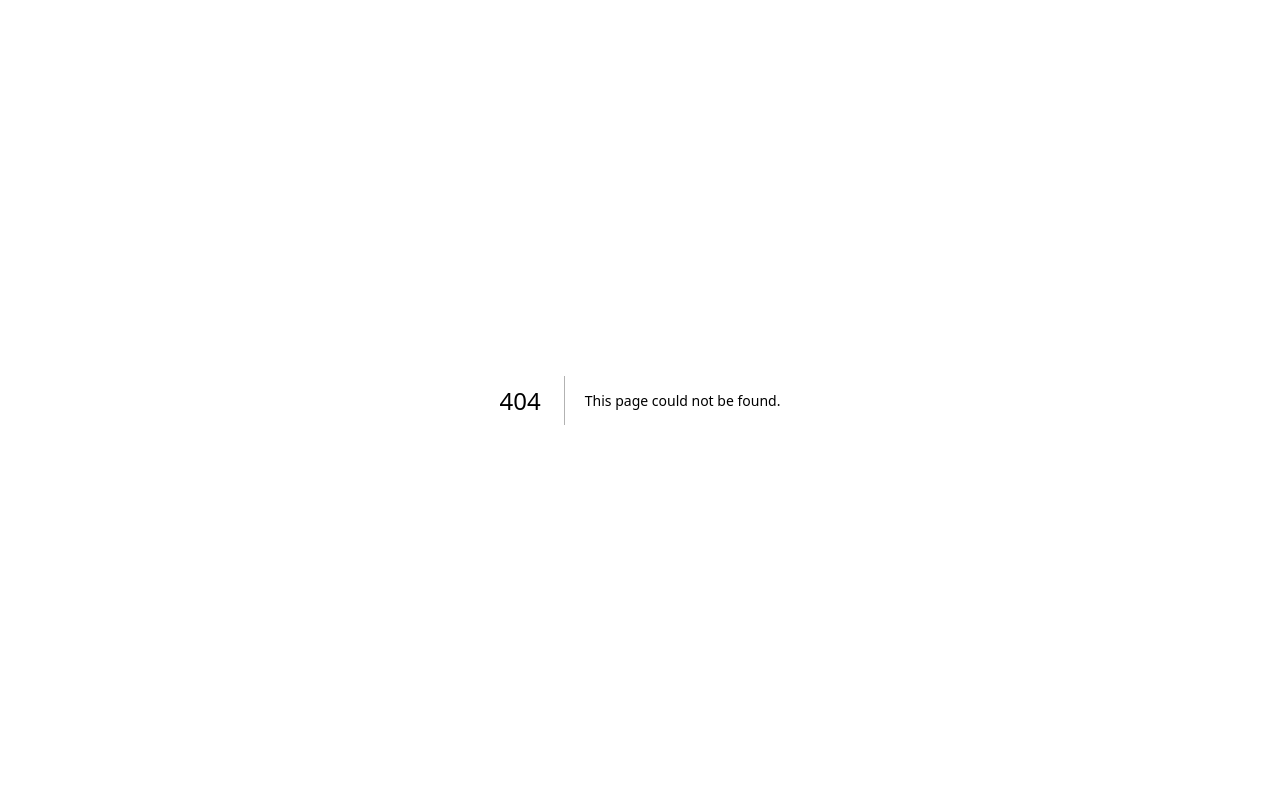
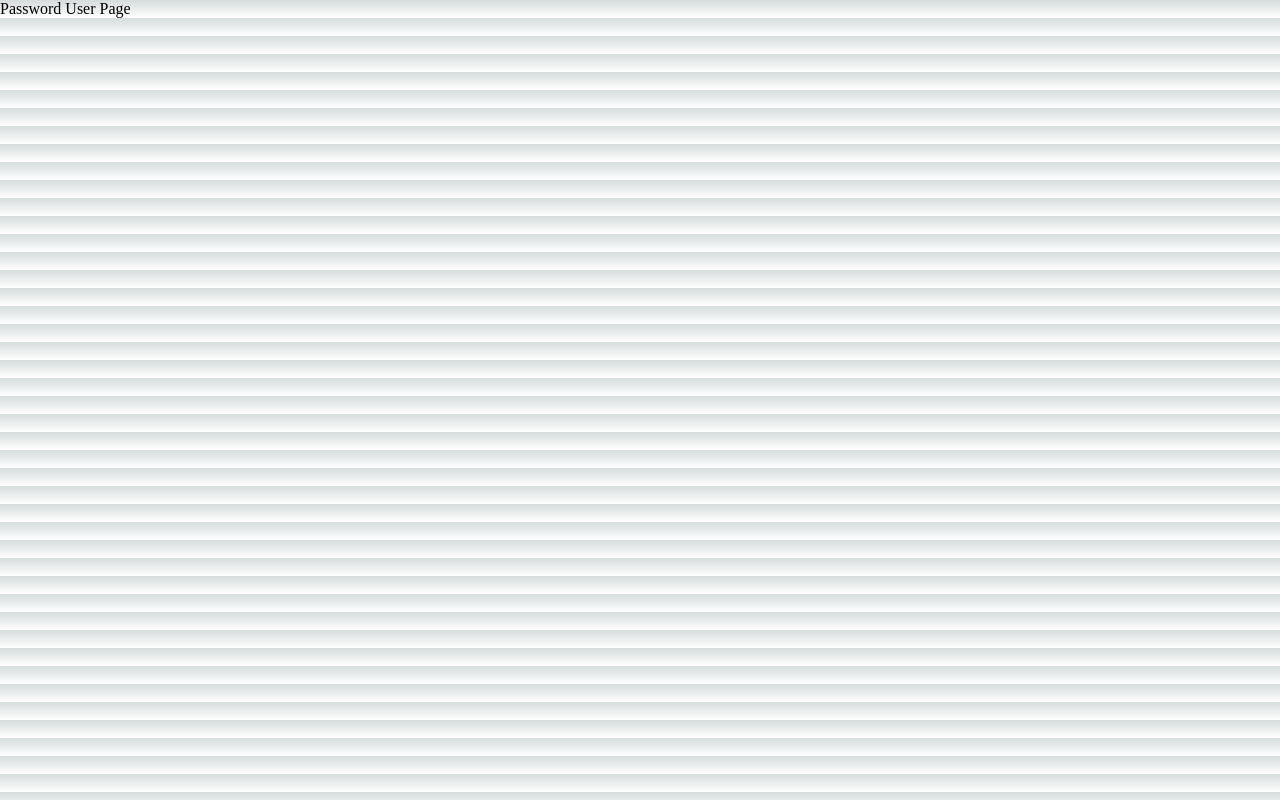
Before and after one commit to Kam141/Framework_2026, a Next.js app in the folder praktikum_3/my-app/: page /setting/user/password in a window 1280 px wide. Before the commit this address had no page. Built offline with nearby package versions, Linux system fonts and the light colour scheme.

Commit message:
jobsheet 3_Langkah 3 (nested routing lebih dalam)

```diff
--- /dev/null
+++ b/praktikum_3/my-app/src/pages/setting/user/password/index.tsx
@@ -0,0 +1,9 @@
+const PasswordUserPage = () => {
+  return (
+    <div>
+      Password User Page
+    </div>
+  );
+};
+
+export default PasswordUserPage;
```
